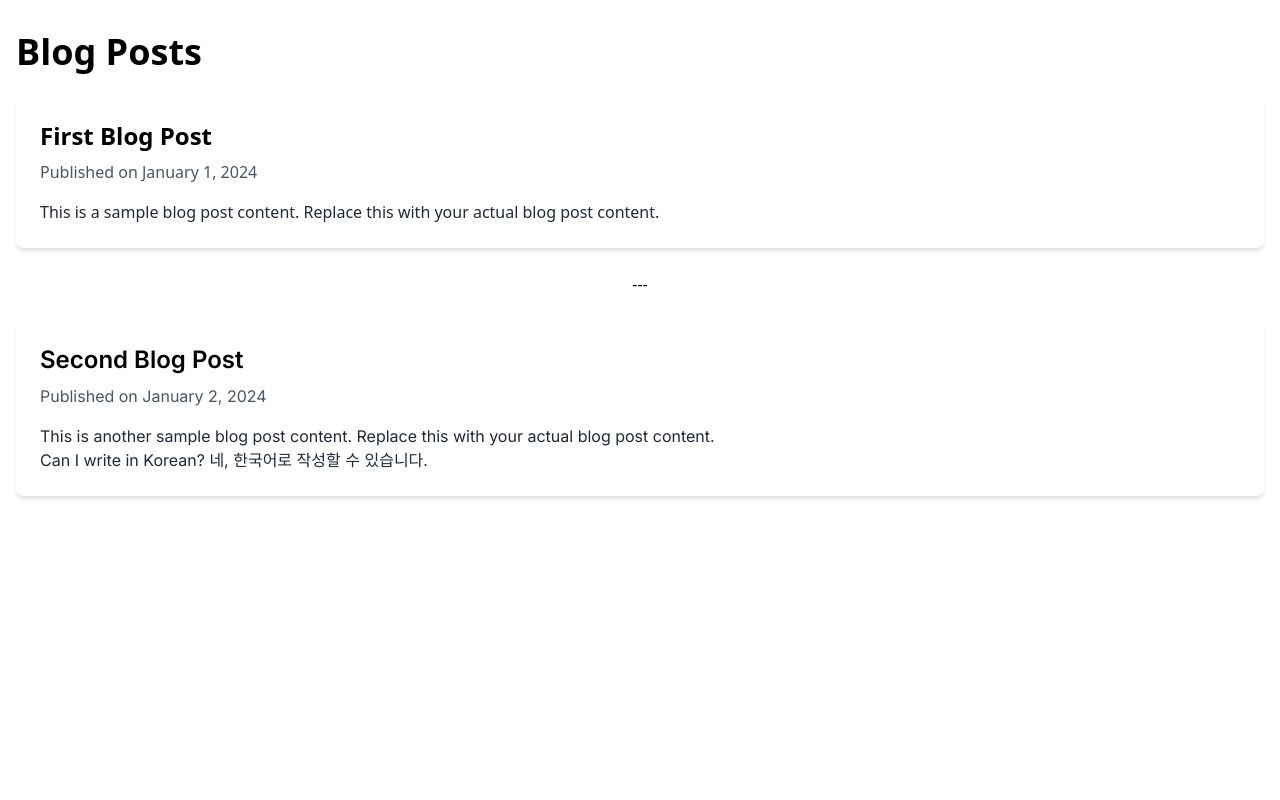
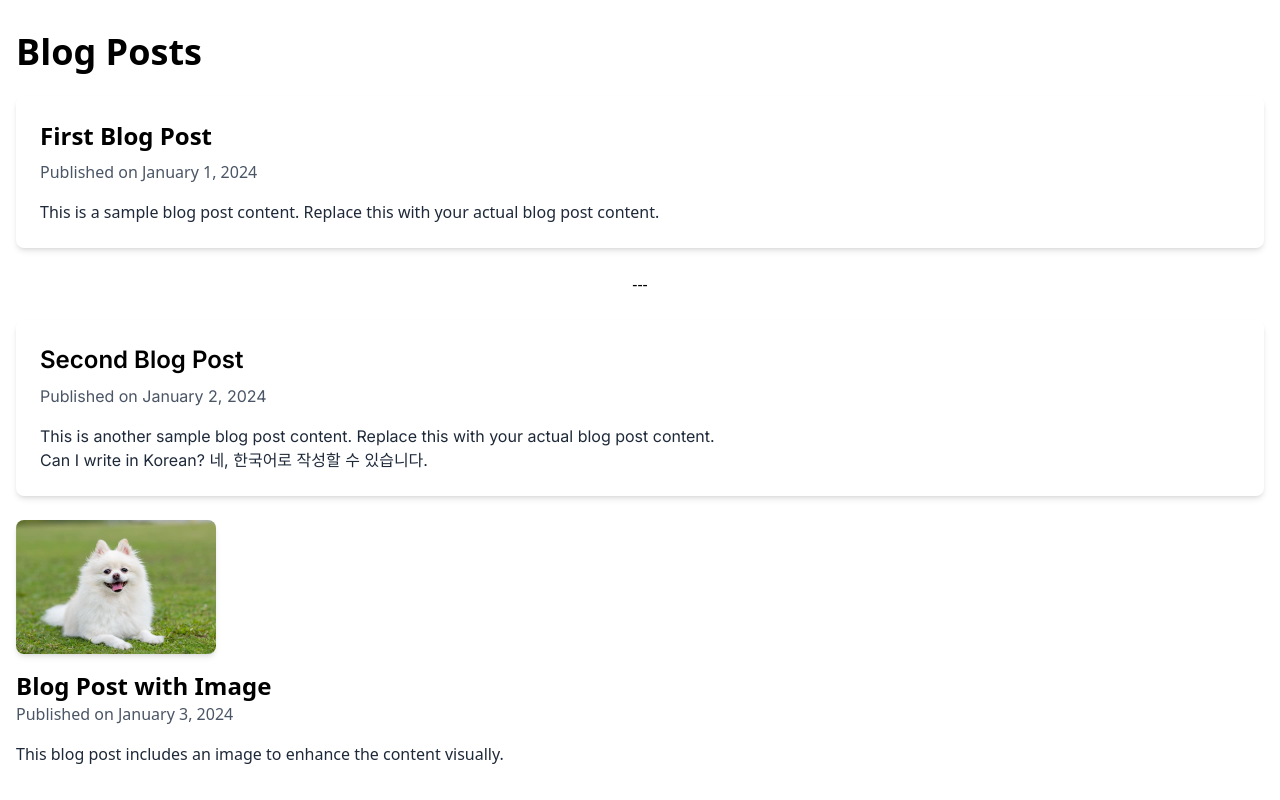
Before and after one commit to Sangwon91/nextjs-playground, a Next.js app in the folder frontend/: page /blog in a window 1280 px wide. Built offline with nearby package versions, Linux system fonts and the light colour scheme.

Commit message:
Add image support to BlogPage with a sample blog post featuring an image

```diff
--- a/frontend/src/app/blog/page.tsx
+++ b/frontend/src/app/blog/page.tsx
@@ -2,6 +2,7 @@ import React from 'react';
 import Link from 'next/link';
 import clsx from 'clsx';
 import { inter } from '@/app/ui/fonts';
+import Image from 'next/image';
 
 
 export default function BlogPage() {
@@ -42,6 +43,21 @@ export default function BlogPage() {
                         Can I write in Korean? 네, 한국어로 작성할 수 있습니다.
                     </p>
                 </article>
+
+                <article>
+                    <Image
+                        src="/dog.jpg"
+                        alt="Sample Blog"
+                        width="200"
+                        height="200"
+                        className="rounded-lg shadow-md hover:shadow-lg transition-shadow duration-300 mb-4"
+                    />
+                    <h2 className="text-2xl font-semibold mt-4">Blog Post with Image</h2>
+                    <p className="text-gray-600 mb-4">Published on January 3, 2024</p>
+                    <p className="text-gray-800">
+                        This blog post includes an image to enhance the content visually.
+                    </p>
+                </article>
             </div>
         </div>
     );
```
Also changed, not shown: frontend/public/dog.jpg (added).
